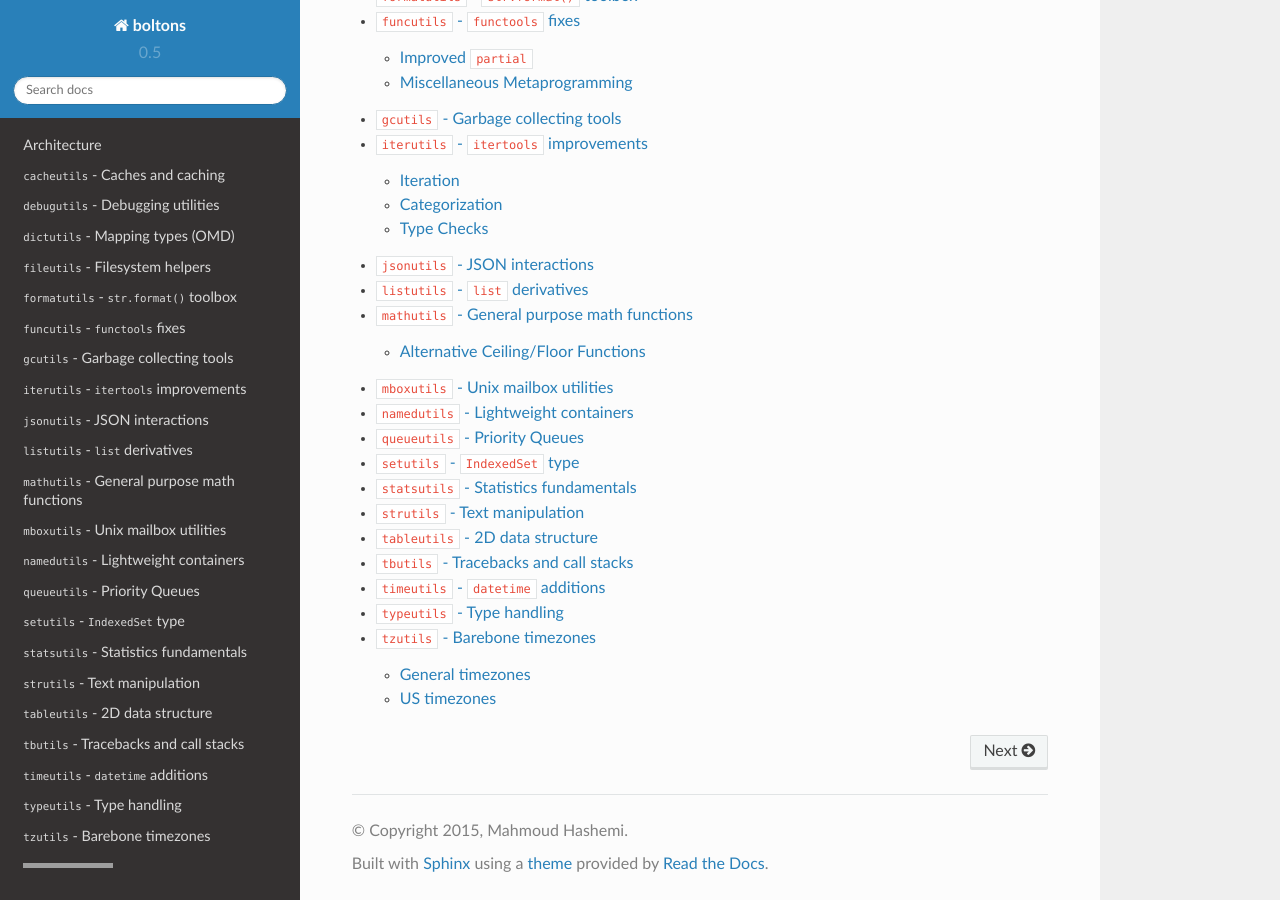
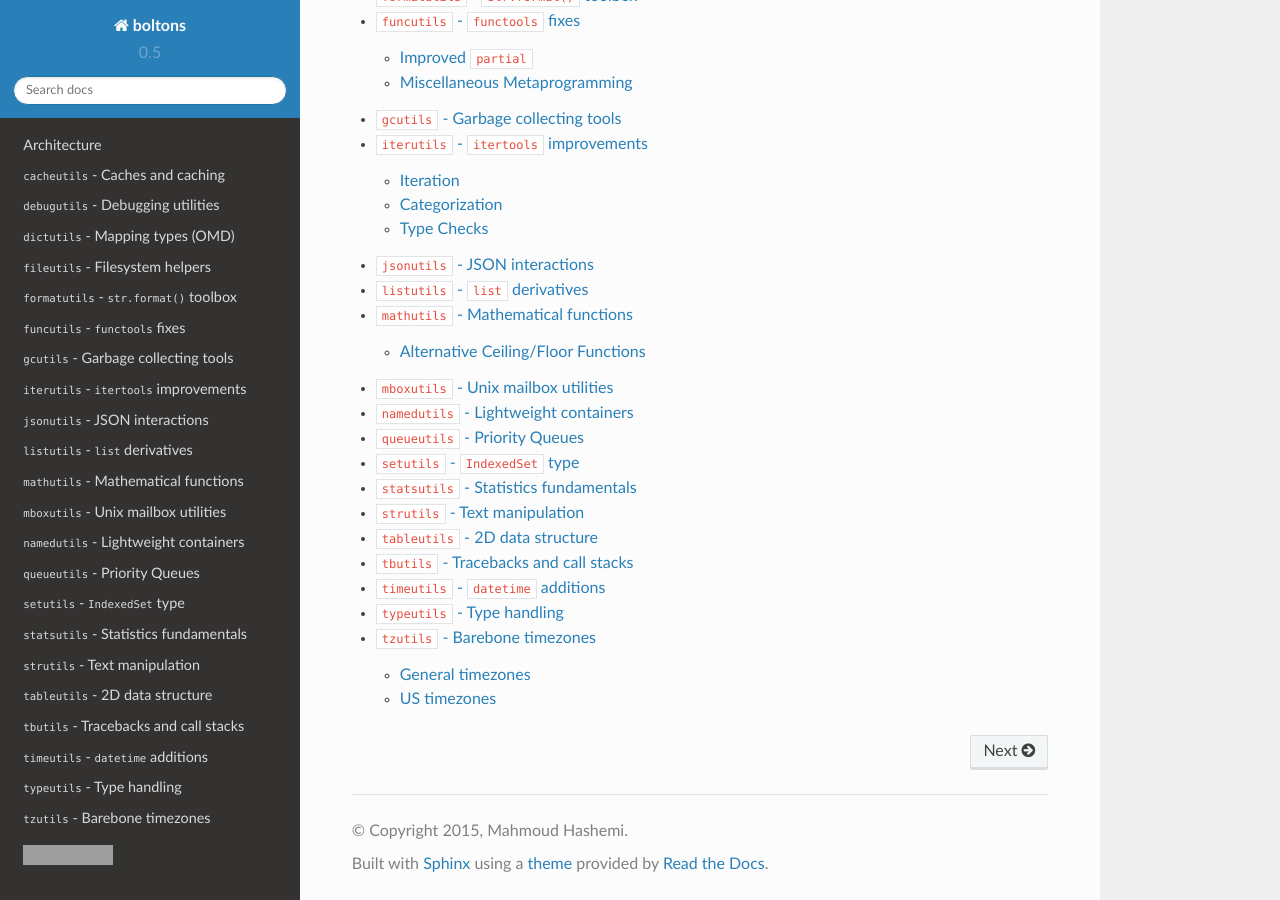
Before and after one commit to dogrecajb/boltons, a Sphinx documentation site: the page built from docs/index.rst, in a window 1280 px wide and 900 px high, scrolled down 1814 px. Built offline with Sphinx 7.4.7 and the Read the Docs theme 2.0.0, drawn with Linux system fonts in a browser that asks for light colours; grey boxes are pictures that could not be loaded.

Commit message:
shorter mathutils heading to make for a nicer TOC

```diff
--- a/docs/mathutils.rst
+++ b/docs/mathutils.rst
@@ -1,5 +1,5 @@
-``mathutils`` - General purpose math functions
-==============================================
+``mathutils`` - Mathematical functions
+======================================
 
 .. automodule:: boltons.mathutils
 
```
